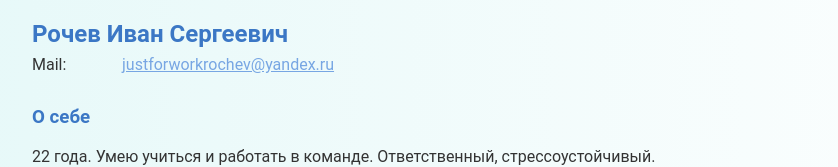
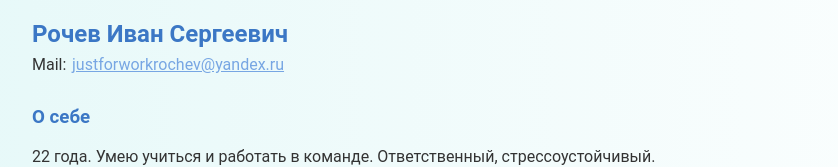
Before and after one commit to IvanRochev/Resume, a plain HTML site: page index.html in a window 1280 px wide. Shown: the top 167 px of the page, without its empty margins (158-996 px from the left). Drawn offline with Linux system fonts and the light colour scheme.

Commit message:
Update style.css

```diff
--- a/static/styles/style.css
+++ b/static/styles/style.css
@@ -37,7 +37,7 @@ section {
   display: flex;
 }
 .contact_type {
-  min-width: 90px;
+  min-width: 40px;
 }
 
 .description {
```
